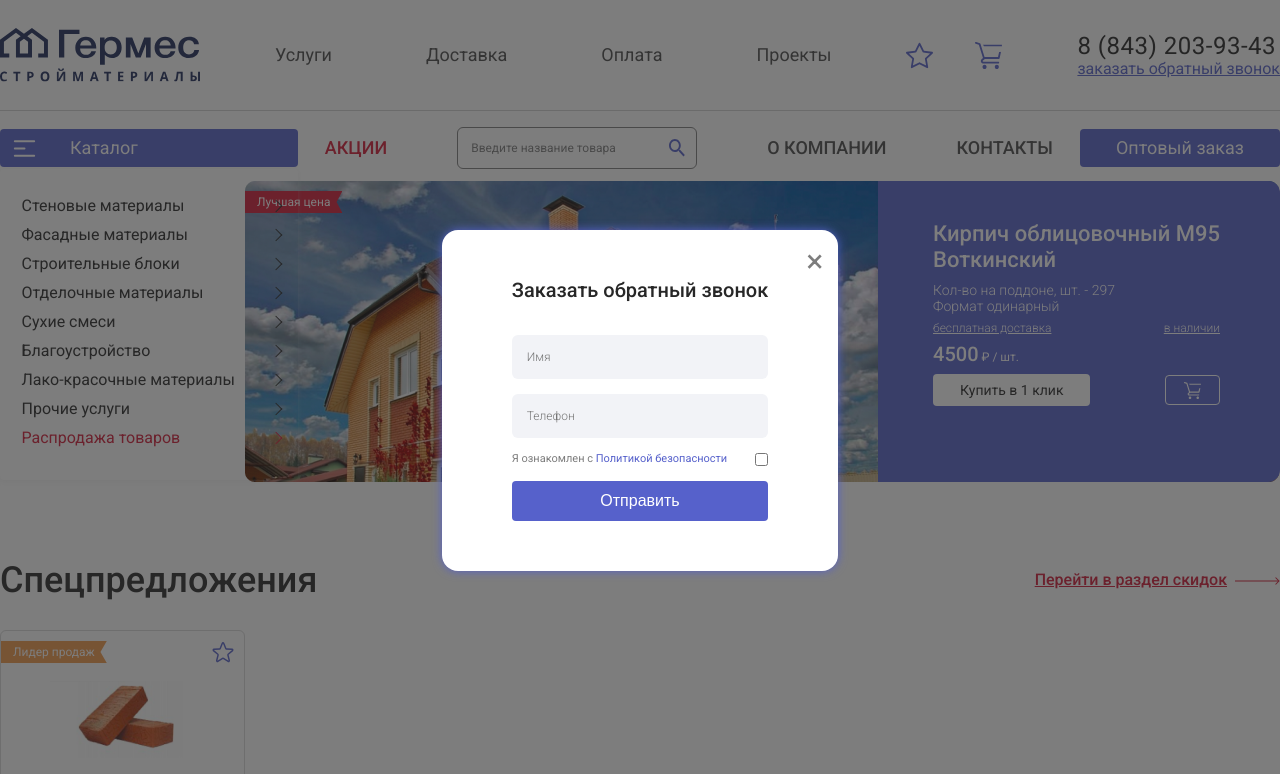
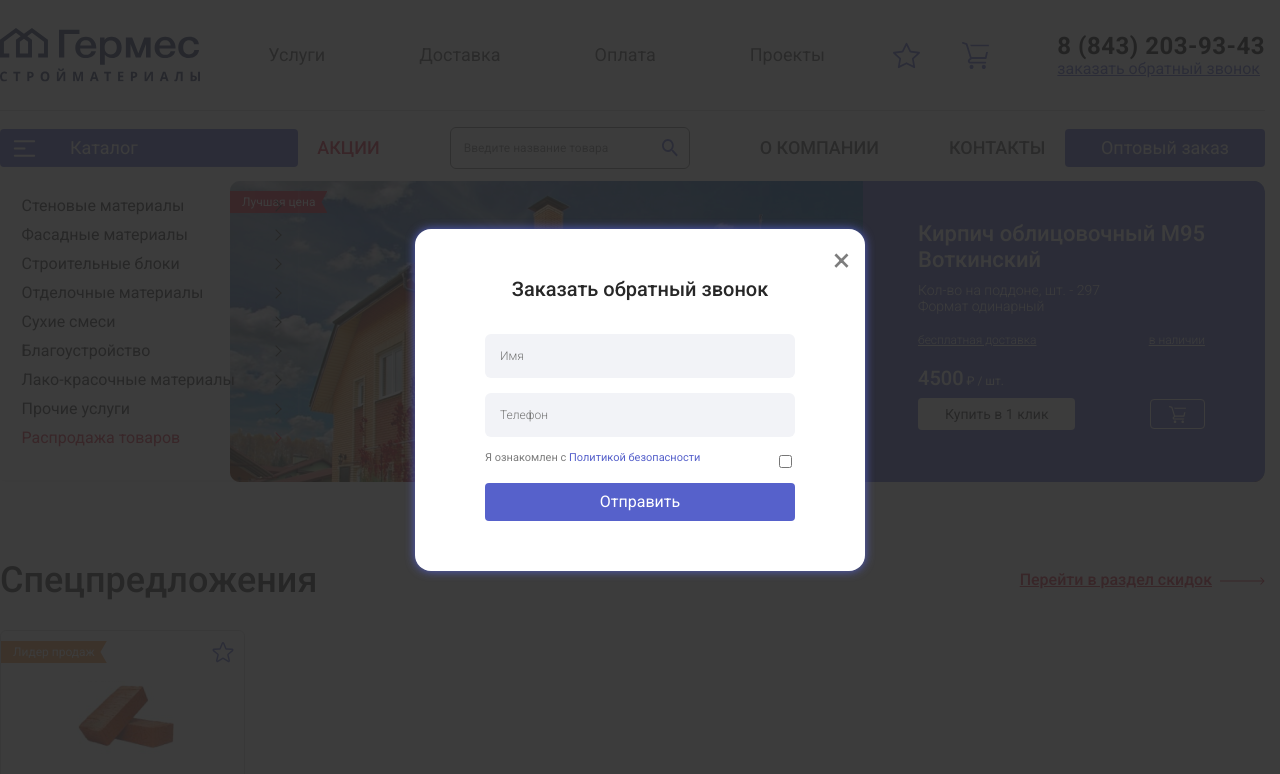
Before and after one commit to MaksPronevich/shop, a website: page #src/index.html in a window 1280 px wide. Both pictures are taken after a click on the link "заказать обратный звонок". Shown: the top 774 px of the page. Drawn offline with nearby package versions, Linux system fonts and the light colour scheme; files that its build step writes are made by us from their sources.

Commit message:
modify files

```diff
--- a/#src/common/options.html
+++ b/#src/common/options.html
@@ -24,7 +24,7 @@
                     </li>
                 </ul>
             </nav>
-            <a href="#" class="btn btn-order">Оптовый заказ</a>
+            <a href="#popup2" class="btn btn-order popup-link">Оптовый заказ</a>
         </div>
     </div>
 </section>
--- a/#src/index.html
+++ b/#src/index.html
@@ -258,10 +258,10 @@
                 </div>
                 <div class="showroom__content">
                     <div class="showroom__item">
-                        <img src="img/showroom/showroom1.png" alt="Фото1">
+                        <img src="img/showroom/showroom1.png" loading='lazy' alt="Фото1">
                     </div>
                     <div class="showroom__item">
-                        <img src="img/showroom/showroom2.png" alt="Фото2">
+                        <img src="img/showroom/showroom2.png" loading='lazy' alt="Фото2">
                     </div>
                     <div class="showroom__item">
                         <img src="img/showroom/showroom3.png" alt="Фото3">
@@ -303,17 +303,36 @@
 
     @@include('common/footer.html')
 
-    <div class="popup">
+    <div class="popup" id="popup1">
+
         <div class="popup__body">
             <a href="#" class="popup__close">&times;</a>
             <div class="popup__content">
                 <h3 class="popup__title">Заказать обратный звонок</h3>
+                <form action="index.php" class="popup__form">
+                    <input type="text" placeholder="Имя" required>
+                    <input type="tel" pattern="[0-9]{3}-[0-9]{3}-[0-9]{4}" placeholder="Телефон" required>
+                    <div class="pupup__label">
+                        <label for="checkbox2">Я ознакомлен с <a href="#">Политикой безопасности</a></label>
+                        <input type="checkbox" required>
+                    </div>
+                    <button type="submit" class="btn btn-form">Отправить</button>
+                </form>
+            </div>
+        </div>
+    </div>
+
+    <div class="popup" id="popup2">
+        <div class="popup__body">
+            <a href="#" class="popup__close">&times;</a>
+            <div class="popup__content">
+                <h3 class="popup__title">Оптовый заказ</h3>
                 <form class="popup__form">
                     <input type="text" placeholder="Имя" required>
                     <input type="tel" pattern="[0-9]{3}-[0-9]{3}-[0-9]{4}" placeholder="Телефон" required>
                     <div class="pupup__label">
-                        <label for="checkbox">Я ознакомлен с <a href="#">Политикой безопасности</a></label>
-                        <input id="checkbox" type="checkbox" required>
+                        <label for="checkbox1">Я ознакомлен с <a href="#">Политикой безопасности</a></label>
+                        <input id="checkbox1" type="checkbox" required>
                     </div>
                     <button type="submit" class="btn btn-form">Отправить</button>
                 </form>
--- a/#src/js/main.js
+++ b/#src/js/main.js
@@ -1,4 +1,13 @@
 'use strict';
+
+const bodyLock = () => {
+    document.body.classList.add('lock');
+};
+
+const bodyUnLock = () => {
+    document.body.classList.remove('lock');
+};
+
 
 {
     const catalogBtnElem = document.querySelector('.btn-catalog');
@@ -55,6 +64,38 @@
         slidesPerView: 6,
     });
 }
+
+
+{
+    const popupLinkElems = document.querySelectorAll('.popup-link');
+    const popupElems = document.querySelectorAll('.popup');
+
+    const popupOpen = (curentPopup) => {
+        curentPopup.classList.add('open');
+    };
+
+    const popupClose = (popupElem) => {
+        popupElem.classList.remove('open');
+    };
+
+    popupLinkElems.forEach(popupLinkElem => popupLinkElem.addEventListener("click", e => {
+        const popupName = popupLinkElem.getAttribute('href').replace('#', '');
+        const curentPopup = document.getElementById(popupName);
+        popupOpen(curentPopup);
+        bodyLock();
+        e.preventDefault();
+    }));
+
+    popupElems.forEach(popupElem => popupElem.addEventListener("click", e => {
+        const target = e.target;
+        e.preventDefault();
+        if (target.classList.contains('open') || target.classList.contains('popup__close')) {
+            popupClose(popupElem);
+            bodyUnLock();
+        }
+    }));
+}
+
 
 
 // const getProducts = async () => {
@@ -243,28 +284,3 @@
 //         container.append(fragment);
 //     });
 // }
-
-
-{
-    const popupLink = document.querySelector('.popup-link');
-    const popup = document.querySelector('.popup');
-
-
-    const modalClose = () => {
-        popup.classList.remove('open');
-    };
-
-    const modalOpen = () => {
-        popup.classList.add('open');
-    };
-
-
-    popupLink.addEventListener("click", modalOpen);
-    popup.addEventListener("click", e => {
-        const target = e.target;
-        if (target.classList.contains('open') || target.classList.contains('popup__close')) {
-            modalClose();
-        }
-    });
-
-}
--- a/#src/scss/_reset.scss
+++ /dev/null
@@ -1,354 +0,0 @@
-html, body, div, span, applet, object, iframe,
-h1, h2, h3, h4, h5, h6, p, blockquote, pre,
-a, abbr, acronym, address, big, cite, code,
-del, dfn, em, img, ins, kbd, q, s, samp,
-small, strike, strong, sub, sup, tt, var,
-b, u, i, center,
-dl, dt, dd, ol, ul, li,
-fieldset, form, label, legend,
-table, caption, tbody, tfoot, thead, tr, th, td,
-article, aside, canvas, details, embed,
-figure, figcaption, footer, header, hgroup,
-menu, nav, output, ruby, section, summary,
-time, mark, audio, video {
-    margin: 0;
-	padding: 0;
-	border: 0;
-	font-size: 100%;
-	font: inherit;
-	vertical-align: baseline;
-}
-
-/* make sure to set some focus styles for accessibility */
-:focus {
-    outline: 0;
-}
-
-/* HTML5 display-role reset for older browsers */
-article, aside, details, figcaption, figure,
-footer, header, hgroup, menu, nav, section {
-	display: block;
-}
-
-body {
-	line-height: 1;
-}
-
-ol, ul {
-	list-style: none;
-}
-
-blockquote, q {
-	quotes: none;
-}
-
-blockquote:before, blockquote:after,
-q:before, q:after {
-	content: '';
-	content: none;
-}
-
-table {
-	border-collapse: collapse;
-	border-spacing: 0;
-}
-
-input[type=search]::-webkit-search-cancel-button,
-input[type=search]::-webkit-search-decoration,
-input[type=search]::-webkit-search-results-button,
-input[type=search]::-webkit-search-results-decoration {
-    -webkit-appearance: none;
-    -moz-appearance: none;
-}
-
-input[type=search] {
-    -webkit-appearance: none;
-    -moz-appearance: none;
-    -webkit-box-sizing: content-box;
-    -moz-box-sizing: content-box;
-    box-sizing: content-box;
-}
-
-textarea {
-    overflow: auto;
-    vertical-align: top;
-    resize: vertical;
-}
-
-/**
- * Correct `inline-block` display not defined in IE 6/7/8/9 and Firefox 3.
- */
-
-audio,
-canvas,
-video {
-    display: inline-block;
-    *display: inline;
-    *zoom: 1;
-    max-width: 100%;
-}
-
-/**
- * Prevent modern browsers from displaying `audio` without controls.
- * Remove excess height in iOS 5 devices.
- */
-
-audio:not([controls]) {
-    display: none;
-    height: 0;
-}
-
-/**
- * Address styling not present in IE 7/8/9, Firefox 3, and Safari 4.
- * Known issue: no IE 6 support.
- */
-
-[hidden] {
-    display: none;
-}
-
-/**
- * 1. Correct text resizing oddly in IE 6/7 when body `font-size` is set using
- *    `em` units.
- * 2. Prevent iOS text size adjust after orientation change, without disabling
- *    user zoom.
- */
-
-html {
-    font-size: 100%; /* 1 */
-    -webkit-text-size-adjust: 100%; /* 2 */
-    -ms-text-size-adjust: 100%; /* 2 */
-}
-
-
-/**
- * Improve readability when focused and also mouse hovered in all browsers.
- */
-
-a:active,
-a:hover {
-    outline: 0;
-}
-
-/**
- * 1. Remove border when inside `a` element in IE 6/7/8/9 and Firefox 3.
- * 2. Improve image quality when scaled in IE 7.
- */
-
-img {
-    border: 0; /* 1 */
-    -ms-interpolation-mode: bicubic; /* 2 */
-}
-
-/**
- * Address margin not present in IE 6/7/8/9, Safari 5, and Opera 11.
- */
-
-figure {
-    margin: 0;
-}
-
-/**
- * Correct margin displayed oddly in IE 6/7.
- */
-
-form {
-    margin: 0;
-}
-
-/**
- * Define consistent border, margin, and padding.
- */
-
-fieldset {
-    border: 1px solid #c0c0c0;
-    margin: 0 2px;
-    padding: 0.35em 0.625em 0.75em;
-}
-
-/**
- * 1. Correct color not being inherited in IE 6/7/8/9.
- * 2. Correct text not wrapping in Firefox 3.
- * 3. Correct alignment displayed oddly in IE 6/7.
- */
-
-legend {
-    border: 0; /* 1 */
-    padding: 0;
-    white-space: normal; /* 2 */
-    *margin-left: -7px; /* 3 */
-}
-
-/**
- * 1. Correct font size not being inherited in all browsers.
- * 2. Address margins set differently in IE 6/7, Firefox 3+, Safari 5,
- *    and Chrome.
- * 3. Improve appearance and consistency in all browsers.
- */
-
-button,
-input,
-select,
-textarea {
-    font-size: 100%; /* 1 */
-    margin: 0; /* 2 */
-    vertical-align: baseline; /* 3 */
-    *vertical-align: middle; /* 3 */
-}
-
-/**
- * Address Firefox 3+ setting `line-height` on `input` using `!important` in
- * the UA stylesheet.
- */
-
-button,
-input {
-    line-height: normal;
-}
-
-/**
- * Address inconsistent `text-transform` inheritance for `button` and `select`.
- * All other form control elements do not inherit `text-transform` values.
- * Correct `button` style inheritance in Chrome, Safari 5+, and IE 6+.
- * Correct `select` style inheritance in Firefox 4+ and Opera.
- */
-
-button,
-select {
-    text-transform: none;
-}
-
-/**
- * 1. Avoid the WebKit bug in Android 4.0.* where (2) destroys native `audio`
- *    and `video` controls.
- * 2. Correct inability to style clickable `input` types in iOS.
- * 3. Improve usability and consistency of cursor style between image-type
- *    `input` and others.
- * 4. Remove inner spacing in IE 7 without affecting normal text inputs.
- *    Known issue: inner spacing remains in IE 6.
- */
-
-button,
-html input[type="button"], /* 1 */
-input[type="reset"],
-input[type="submit"] {
-    -webkit-appearance: button; /* 2 */
-    cursor: pointer; /* 3 */
-    *overflow: visible;  /* 4 */
-}
-
-/**
- * Re-set default cursor for disabled elements.
- */
-
-button[disabled],
-html input[disabled] {
-    cursor: default;
-}
-
-/**
- * 1. Address box sizing set to content-box in IE 8/9.
- * 2. Remove excess padding in IE 8/9.
- * 3. Remove excess padding in IE 7.
- *    Known issue: excess padding remains in IE 6.
- */
-
-input[type="checkbox"],
-input[type="radio"] {
-    box-sizing: border-box; /* 1 */
-    padding: 0; /* 2 */
-    *height: 13px; /* 3 */
-    *width: 13px; /* 3 */
-}
-
-/**
- * 1. Address `appearance` set to `searchfield` in Safari 5 and Chrome.
- * 2. Address `box-sizing` set to `border-box` in Safari 5 and Chrome
- *    (include `-moz` to future-proof).
- */
-
-input[type="search"] {
-    -webkit-appearance: textfield; /* 1 */
-    -moz-box-sizing: content-box;
-    -webkit-box-sizing: content-box; /* 2 */
-    box-sizing: content-box;
-}
-
-/**
- * Remove inner padding and search cancel button in Safari 5 and Chrome
- * on OS X.
- */
-
-input[type="search"]::-webkit-search-cancel-button,
-input[type="search"]::-webkit-search-decoration {
-    -webkit-appearance: none;
-}
-
-/**
- * Remove inner padding and border in Firefox 3+.
- */
-
-button::-moz-focus-inner,
-input::-moz-focus-inner {
-    border: 0;
-    padding: 0;
-}
-
-/**
- * 1. Remove default vertical scrollbar in IE 6/7/8/9.
- * 2. Improve readability and alignment in all browsers.
- */
-
-textarea {
-    overflow: auto; /* 1 */
-    vertical-align: top; /* 2 */
-}
-
-/**
- * Remove most spacing between table cells.
- */
-
-table {
-    border-collapse: collapse;
-    border-spacing: 0;
-}
-
-html,
-button,
-input,
-select,
-textarea {
-    color: #222;
-}
-
-
-::-moz-selection {
-    background: #b3d4fc;
-    text-shadow: none;
-}
-
-::selection {
-    background: #b3d4fc;
-    text-shadow: none;
-}
-
-img {
-    vertical-align: middle;
-}
-
-fieldset {
-    border: 0;
-    margin: 0;
-    padding: 0;
-}
-
-textarea {
-    resize: vertical;
-}
-
-.chromeframe {
-    margin: 0.2em 0;
-    background: #ccc;
-    color: #000;
-    padding: 0.2em 0;
-}
--- /dev/null
+++ b/#src/scss/_settings.scss
@@ -0,0 +1,64 @@
+*,
+*:before,
+*:after {
+    box-sizing: border-box;
+}
+
+html {
+    font-size: 16px;
+}
+
+
+body {
+    font-family: 'Roboto', sans-serif;
+    font-size: 1rem;
+    font-weight: $fw-regular;
+    min-height: 100vh;
+    scroll-behavior: smooth;
+    text-rendering: optimizeSpeed;
+    line-height: 1;
+
+    &.lock {
+        overflow: hidden;
+        padding-right: 15px;
+    }
+}
+
+ul, ol {
+    padding: 0;
+    list-style: none;
+}
+
+body, h1, h2, h3, h4, h5, h6 p, ul, ol, li{
+    margin: 0;
+}
+
+
+
+
+img {
+    display: block;
+    max-width: 100%;
+    height: auto;
+}
+
+input,
+button,
+textarea,
+select {
+    font: inherit;
+}
+
+a {
+    text-decoration: none;
+}
+
+.container {
+    max-width: 1380px;
+    margin: 0 auto;
+}
+
+
+:focus {
+    outline: 0;
+}
--- a/#src/scss/common/_popups.scss
+++ b/#src/scss/common/_popups.scss
@@ -5,10 +5,10 @@
     left: 0;
     width: 100%;
     height: 100%;
-    z-index: 5;
+    z-index: 10;
     justify-content: center;
     align-items: center;
-    background-color: rgba($black, .6);
+    background-color: rgba($black, .9);
 
     &.open {
         display: flex;
@@ -47,15 +47,19 @@
     flex-direction: column;
 
     input {
-        font-family: 'Roboto', sans-serif;
+        margin-bottom: 15px;
+    }
+
+    input[type=text],
+    input[type=tel] {
+        // font-family: 'Roboto', sans-serif;
         font-size: 0.75rem;
         font-weight: $fw-light;
         color: $black;
-        margin-bottom: 15px;
+        width: 310px;
         border-radius: 6px;
         background-color: #F2F3F7;
         border: none;
-        outline: none;
         padding: 15px;
     }
 
--- a/#src/scss/main.scss
+++ b/#src/scss/main.scss
@@ -1,35 +1,13 @@
-@import "reset";
 @import "variables";
+@import "settings";
 
-* {
-    box-sizing: border-box;
-}
 
-html {
-    font-size: 16px;
-    scroll-behavior: smooth;
-}
 
-body {
-    font-family: 'Roboto', sans-serif;
-    font-size: 1rem;
-    font-weight: $fw-regular;
-}
 
-img {
-    display: block;
-    max-width: 100%;
-    height: auto;
-}
 
-a {
-    text-decoration: none;
-}
 
-.container {
-    max-width: 1380px;
-    margin: 0 auto;
-}
+
+
 
 
 @import "blocks/header";
--- a/package.json
+++ b/package.json
@@ -10,9 +10,7 @@
   "license": "ISC",
   "devDependencies": {
     "@babel/core": "^7.12.13",
-    "@babel/plugin-transform-runtime": "^7.13.10",
     "@babel/preset-env": "^7.12.13",
-    "babel-plugin-transform-runtime": "^6.23.0",
     "browser-sync": "^2.26.12",
     "del": "^5.1.0",
     "gulp": "^4.0.2",
```
Also changed, not shown: #src/common/header.html (+1 -1 lines), .babelrc, dist/css/main.css, dist/css/main.min.css, dist/index.html, dist/js/main.js, dist/js/main.min.js.
